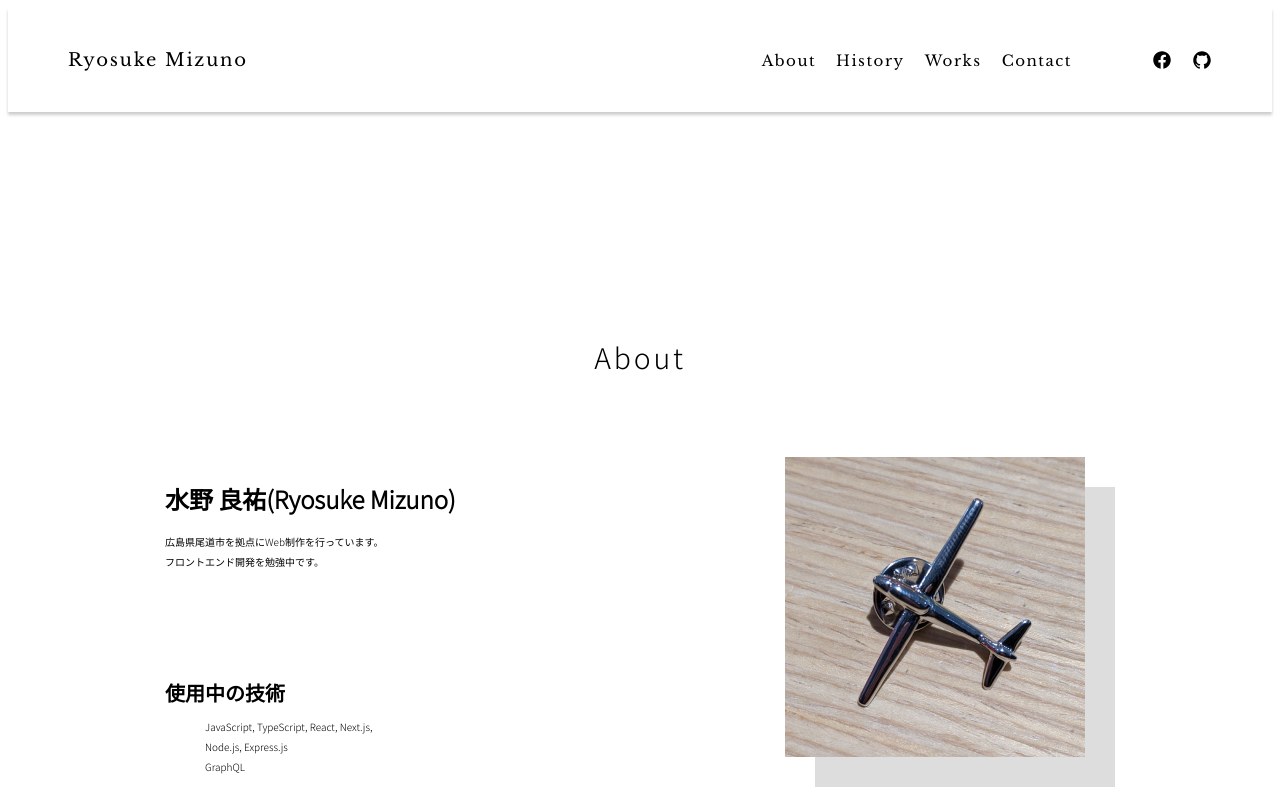
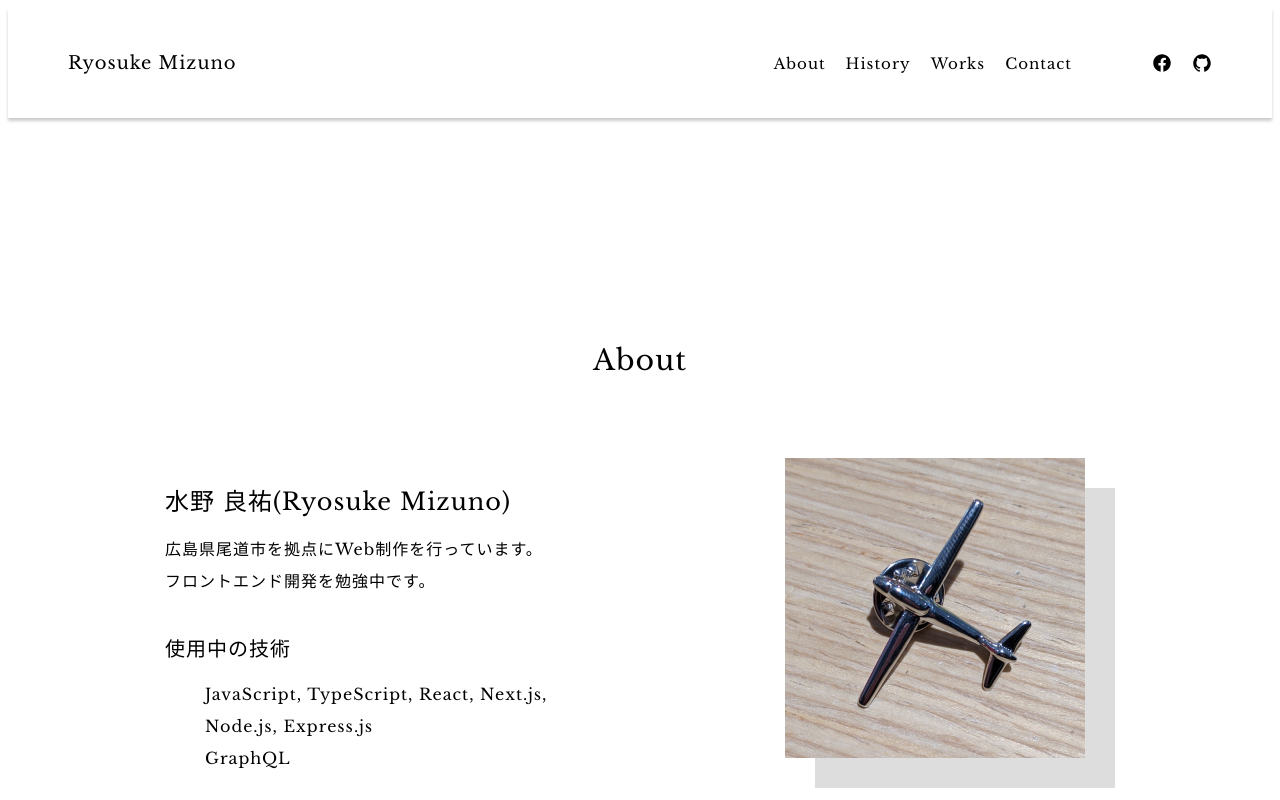
Before and after one commit to ryomiz/portfolio_2021, a Next.js app: page / in a window 1280 px wide. Shown: the top 800 px of the page. Built offline with nearby package versions, Linux system fonts and the light colour scheme.

Commit message:
[修正]スタイルをglobals.cssに集約

```diff
--- a/src/components/Footer.tsx
+++ b/src/components/Footer.tsx
@@ -17,5 +17,4 @@ const footer = css`
 const copyright = css`
   font-family: ${fonts.libre};
   font-size: 1.2rem;
-  letter-spacing: 0.1em;
 `
--- a/src/components/Header.tsx
+++ b/src/components/Header.tsx
@@ -46,7 +46,6 @@ const title = css`
   font-family: ${fonts.libre};
   font-size: 1.8rem;
   font-weight: 400;
-  letter-spacing: 0.1em;
 `
 
 const nav = css`
@@ -63,6 +62,5 @@ const list = css`
     align-items: center;
     font-family: ${fonts.libre};
     font-size: 1.5rem;
-    letter-spacing: 0.1em;
   }
 `
--- a/src/components/Section.tsx
+++ b/src/components/Section.tsx
@@ -19,6 +19,5 @@ const headline = css`
   margin-bottom: 80px;
   font-size: clamp(2.4rem, 2.22vw, 4rem);
   font-weight: 300;
-  letter-spacing: 0.1em;
   text-align: center;
 `
--- a/src/styles/globals.css
+++ b/src/styles/globals.css
@@ -1,13 +1,32 @@
 html {
-  font-family: 'Noto Sans JP', sans-serif;
+  font-family: 'Libre Baskerville', 'Noto Sans JP', serif, sans-serif;
   font-size: 62.5%;
+  letter-spacing: 0.1em;
 }
 
 ul {
   list-style: none;
 }
 
+ul,
+p {
+  font-size: 1.6rem;
+}
+
 a {
   color: inherit;
   text-decoration: none;
 }
+
+h1,
+h2,
+h3 {
+  font-weight: 300;
+}
+
+img {
+  display: block;
+  width: 100%;
+  max-width: 100px;
+  height: auto;
+}
```
